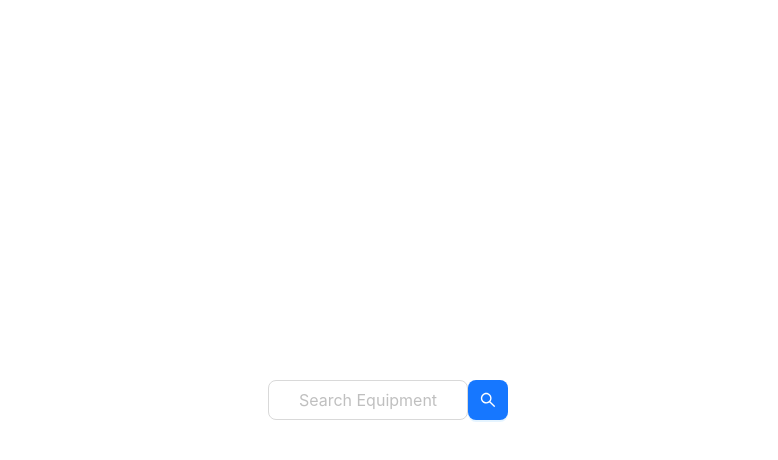
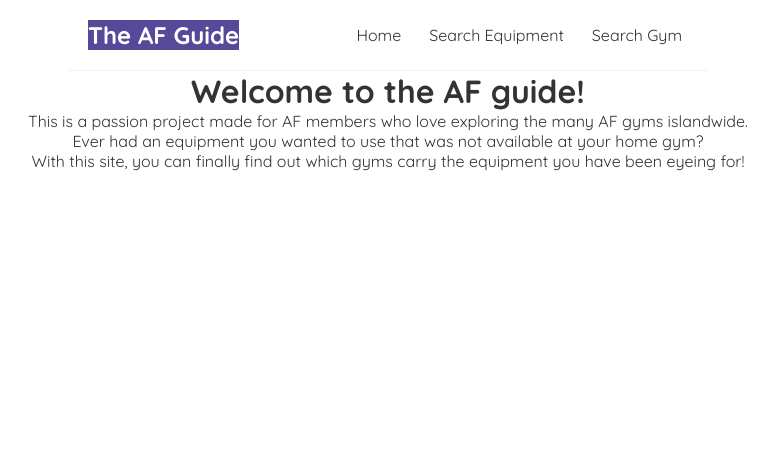
Before and after one commit to nigelip/equipment-finder, a React (Create React App) app: page / in a window 1280 px wide. Shown: the top 460 px of the page, without its empty margins (252-1030 px from the left). Built offline with nearby package versions, Linux system fonts and the light colour scheme; no server answers; the database is empty.

Commit message:
new additions

```diff
--- a/src/App.css
+++ b/src/App.css
@@ -1,3 +1,5 @@
+@import url("https://fonts.googleapis.com/css2?family=Quicksand:wght@300;400;500;600;700&display=swap");
+
 .App {
   text-align: center;
 }
@@ -45,5 +47,36 @@
   min-height: 100vh;
 }
 
-.add {
+* {
+  margin: 0;
+  font-family: "Quicksand";
+  color: #333;
 }
+.navbar {
+  padding: 20px;
+  display: flex;
+  align-items: center;
+  max-width: 600px;
+  margin: 0 auto;
+  border-bottom: 1px solid #f2f2f2;
+}
+.navbar h1 {
+  background-color: #574999;
+  color: white;
+}
+.navbar .links {
+  margin-left: auto;
+}
+.navbar a {
+  margin-left: 16px;
+  text-decoration: none;
+  padding: 6px;
+}
+.navbar a:hover {
+  color: #f1356d;
+}
+.content {
+  max-width: 600px;
+  margin: 40px auto;
+  padding: 20px;
+}
--- a/src/App.js
+++ b/src/App.js
@@ -1,16 +1,27 @@
 import "./App.css";
-import Search from "./Components/Search.js";
-import SearchResults from "./Components/SearchResults.js";
+import SearchByEquipment from "./Components/SearchByEquipment.js";
+import SearchEquipmentResults from "./Components/SearchEquipmentResults.js";
 import { BrowserRouter as Router, Route, Routes } from "react-router-dom";
 import DBEditor from "./Components/DBEditor.js";
+import SearchByLoc from "./Components/SearchByLoc.js";
+import SearchLocResults from "./Components/SearchLocResults.js";
+import NavBar from "./Components/NavBar.js";
+import Home from "./Components/Home.js";
 
 function App() {
   return (
     <Router>
       <div className="App">
+        <NavBar />
         <Routes>
-          <Route exact path="/" element={<Search />} />
-          <Route path="/searchresults" element={<SearchResults />} />
+          <Route path="/" element={<Home />} />
+          <Route path="/searchequipment" element={<SearchByEquipment />} />
+          <Route
+            path="/searchequipmentresults"
+            element={<SearchEquipmentResults />}
+          />
+          <Route path="/searchgym" element={<SearchByLoc />} />
+          <Route path="/searchgymresults" element={<SearchLocResults />} />
           <Route path="/DBEditor" element={<DBEditor />} />
         </Routes>
       </div>
--- /dev/null
+++ b/src/Components/Home.js
@@ -0,0 +1,21 @@
+const Home = () => {
+  return (
+    <div className="home">
+      <h1>Welcome to the AF guide!</h1>
+      <p>
+        This is a passion project made for AF members who love exploring the
+        many AF gyms islandwide.
+      </p>
+      <p>
+        Ever had an equipment you wanted to use that was not available at your
+        home gym?
+      </p>
+      <p>
+        With this site, you can finally find out which gyms carry the equipment
+        you have been eyeing for!
+      </p>
+    </div>
+  );
+};
+
+export default Home;
--- /dev/null
+++ b/src/Components/NavBar.js
@@ -0,0 +1,14 @@
+const NavBar = () => {
+  return (
+    <nav className="navbar">
+      <h1>The AF Guide</h1>
+      <div className="links">
+        <a href="/">Home</a>
+        <a href="/searchequipment">Search Equipment</a>
+        <a href="/searchgym">Search Gym</a>
+      </div>
+    </nav>
+  );
+};
+
+export default NavBar;
--- a/src/Components/Search.js
+++ b/src/Components/SearchByEquipment.js
@@ -7,8 +7,7 @@ import { useNavigate } from "react-router-dom";
 
 let results = [];
 
-const Search = () => {
-  // const [resultsList, setresultsList] = useState([]);
+const SearchByEquipment = () => {
   const [equipment, setEquipment] = useState([]);
   const [targetEquipment, setTargetEquipment] = useState("");
   const navigate = useNavigate();
@@ -27,6 +26,7 @@ const Search = () => {
     results = [];
     for (var i = 0; i < equipment.length; i++) {
       if (equipment[i].name == targetEquipment) {
+        //dynamic variable here:name
         results.push(equipment[i]);
       }
     }
@@ -39,7 +39,7 @@ const Search = () => {
     message.success(
       "Search successful! Redirecting to search results page...",
       1.5,
-      () => navigate("/searchresults")
+      () => navigate("/searchequipmentresults")
     );
   };
 
@@ -81,6 +81,6 @@ const Search = () => {
   );
 };
 
-export default Search;
+export default SearchByEquipment;
 
 export { results };
--- /dev/null
+++ b/src/Components/SearchByLoc.js
@@ -0,0 +1,85 @@
+import React, { useEffect, useState } from "react";
+import { AutoComplete, Button, message } from "antd";
+import { db } from "../firebase";
+import { SearchOutlined } from "@ant-design/icons";
+import { collection, onSnapshot } from "firebase/firestore";
+import { useNavigate } from "react-router-dom";
+
+let results = [];
+
+const SearchByLoc = () => {
+  const [equipment, setEquipment] = useState([]);
+  const [targetLoc, setTargetLoc] = useState("");
+  const navigate = useNavigate();
+
+  useEffect(() => {
+    const equipmentList = [];
+    onSnapshot(collection(db, "equipment"), (snapshot) => {
+      snapshot.docs.forEach((doc) => {
+        equipmentList.push({ ...doc.data(), id: doc.id });
+      });
+      setEquipment(equipmentList);
+    });
+  }, []);
+
+  const handleSearch = () => {
+    results = [];
+    for (var i = 0; i < equipment.length; i++) {
+      if (equipment[i].location == targetLoc) {
+        results.push(equipment[i]);
+      }
+    }
+    // setresultsList(results);
+    if (results.length === 0) {
+      message.error("No results found. Please try again.", 2);
+      return navigate("/");
+    }
+
+    message.success(
+      "Search successful! Redirecting to search results page...",
+      1.5,
+      () => navigate("/searchgymresults")
+    );
+  };
+
+  const option = new Set([]);
+  equipment.forEach((item) => {
+    option.add(item["location"]);
+  });
+  const options = [];
+  option.forEach((item) => {
+    options.push({ value: item });
+  });
+
+  return (
+    <>
+      <div className="search">
+        <AutoComplete
+          style={{
+            width: 200,
+          }}
+          options={options}
+          placeholder="Search Gym"
+          filterOption={(inputValue, option) =>
+            option.value.toUpperCase().indexOf(inputValue.toUpperCase()) !== -1
+          }
+          onChange={(value) => {
+            setTargetLoc(value);
+          }}
+          optionHeight={4}
+          size="large"
+        />
+        <Button
+          type="primary"
+          size="large"
+          icon={<SearchOutlined />}
+          onClick={handleSearch}
+        />
+      </div>
+    </>
+  );
+};
+
+export default SearchByLoc;
+
+export { results };
--- /dev/null
+++ b/src/Components/SearchEquipmentResults.js
@@ -0,0 +1,46 @@
+import { React, useState } from "react";
+import { results } from "./SearchByEquipment";
+import { List, Modal, Button } from "antd";
+
+const SearchEquipmentResults = () => {
+  const [position, setPosition] = useState("bottom");
+  const [align, setAlign] = useState("center");
+  const [currentEquipment, setcurrentEquipment] = useState(results[0]);
+  const [open, setOpen] = useState(false);
+
+  const showModal = (target) => {
+    setcurrentEquipment(target);
+    setOpen(true);
+  };
+
+  const handleOk = () => {
+    setOpen(false);
+  };
+
+  return (
+    <>
+      <List
+        pagination={{
+          position,
+          align,
+          defaultPageSize: 5,
+        }}
+        dataSource={results}
+        renderItem={(target) => (
+          <List.Item>
+            <List.Item.Meta
+              title={
+                <Button type="link" onClick={() => showModal(target)}>
+                  {target.name}
+                </Button>
+              }
+              description={target.location}
+            />
+          </List.Item>
+        )}
+      />
+    </>
+  );
+};
+
+export default SearchEquipmentResults;
--- a/src/Components/SearchResults.js
+++ b/src/Components/SearchLocResults.js
@@ -1,8 +1,8 @@
 import { React, useState } from "react";
-import { results } from "./Search";
+import { results } from "./SearchByLoc";
 import { List, Modal, Button } from "antd";
 
-const SearchResults = () => {
+const SearchLocResults = () => {
   const [position, setPosition] = useState("bottom");
   const [align, setAlign] = useState("center");
   const [currentEquipment, setcurrentEquipment] = useState(results[0]);
@@ -34,7 +34,7 @@ const SearchResults = () => {
                   {target.name}
                 </Button>
               }
-              description={target.location}
+              description={target.target}
             />
           </List.Item>
         )}
@@ -43,4 +43,4 @@ const SearchResults = () => {
   );
 };
 
-export default SearchResults;
+export default SearchLocResults;
```
